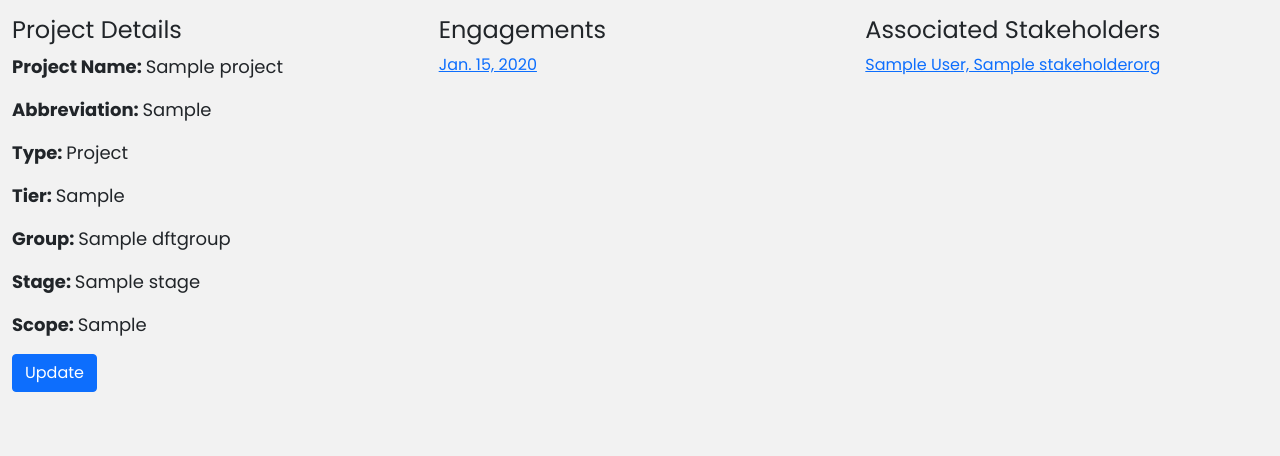
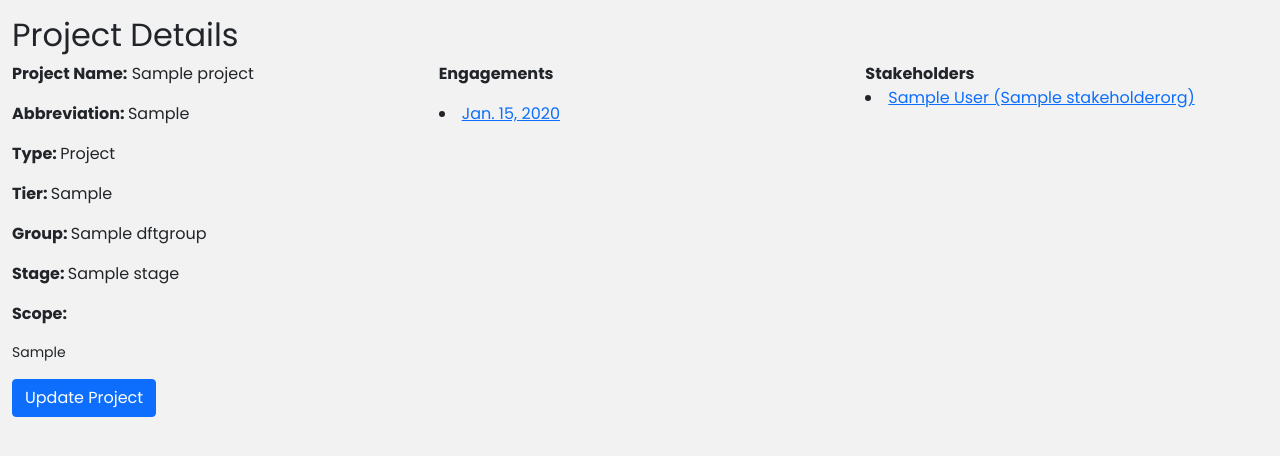
Before and after one commit to banillie/project_tracker, a Django app: a page that uses projects/templates/projects/detail.html in a window 1280 px wide. Shown: the part 64-520 px from the top of the page. Run offline with Django 3.2, Linux system fonts and the light colour scheme; a user stored in the database is signed in; tables that the repository leaves empty hold one stand-in row (values such as "Sample post"); parts of the project's set-up code (start-up, migrations or seed data) failed here and were passed over; some libraries are stand-ins or nearby versions.

Commit message:
improvements to project detail

```diff
--- a/engagements/templates/engagements/engagement_detail.html
+++ b/engagements/templates/engagements/engagement_detail.html
@@ -4,7 +4,7 @@
 
     <div class="container-fluid">
         <div class="row">
-            <h2>Record of Engagement</h2>
+            <h2>Engagement Details</h2>
         </div>
         <div class="row">
             <div class="col-lg-6 col-md-6 col-sm-6 col-xs-12">
--- a/projects/templates/projects/detail.html
+++ b/projects/templates/projects/detail.html
@@ -4,49 +4,77 @@
 
     <div class="container-fluid">
         <div class="row">
+            <h2>Project Details</h2>
+        </div>
+        <div class="row">
             <div class="col-lg-4 col-md-4 col-sm-4 col-xs-12">
-                <h4>Project Details</h4>
-                <p><font size="+1"><b>Project Name: </b>{{ object.name }}</font></p>
-                <p><font size="+1"><b>Abbreviation: </b>{{ object.abbreviation }}</font></p>
-                <p><font size="+1"><b>Type: </b>{{ object.type }}</font></p>
-                <p><font size="+1"><b>Tier: </b>{{ object.tier }}</font></p>
-                <p><font size="+1"><b>Group: </b>{{ object.dft_group }}</font></p>
-                <p><font size="+1"><b>Stage: </b>{{ object.stage_name }}</font></p>
-                <p><font size="+1"><b>Scope: </b>{{ object.scope }}</font></p>
-
                 <p>
-                    <a class="btn btn-primary" role="button" {% if object.get_update_url %} href={{ object.get_update_url }}>
-                        Update{% endif %}</a>
-            {#        <a class="btn btn-primary" role="button" href="{{ object.get_absolute_url }}delete">Delete</a>#}
-            {#        <a class="btn btn-primary" role="button" href="{% url "projects:list" %}">Return</a>#}
+                    <b>Project Name:</b> {{ object.name }}
+{#                        <li>{{ object.name }}</li>#}
                 </p>
-
+                <p>
+                    <b>Abbreviation: </b> {{ object.abbreviation }}
+{#                        <li>{{ object.abbreviation }}</li>#}
+                </p>
+                <p>
+                    <b>Type: </b> {{ object.type }}
+{#                        <li>{{ object.type }}</li>#}
+                </p>
+                <p>
+                    <b>Tier: </b> {{ object.tier }}
+{#                        <li>{{ object.tier }}</li>#}
+                </p>
+                <p>
+                    <b>Group: </b> {{ object.dft_group }}
+{#                        <li>{{ object.dft_group }}</li>#}
+                </p>
+                <p>
+                    <b>Stage: </b> {{ object.stage_name }}
+{#                        <li>{{ object.stage_name }}</li>#}
+                </p>
             </div>
             <div class="col-lg-4 col-md-4 col-sm-4 col-xs-12">
-                <h4>Engagements</h4>
+                <p>
+                    <b>Engagements</b>
                     {% if engagement_list %}
                     {% for object in engagement_list %}
                     {% if object.date %}
-                    <p><a href="{{ object.get_absolute_url }}">{{ object.date }}</a></p>
+                        <li><a href="{{ object.get_absolute_url }}">{{ object.date }}</a></li>
                     {% endif %}
                     {% endfor %}
                     {% else %}
                         <p>None so far...</p>
                     {% endif %}
+                </p>
+
             </div>
             <div class="col-lg-4 col-md-4 col-sm-4 col-xs-12">
-                <h4>Associated Stakeholders</h4>
+                <b>Stakeholders</b>
                     {% if stakeholder_list %}
                     {% for object in stakeholder_list %}
-                    <p><a href="{{ object.get_absolute_url }}">
-                    {{ object.first_name }} {{ object.last_name }}, {{ object.organisation }}</a></p>
+                    <li><a href="{{ object.get_absolute_url }}">
+                    {{ object.first_name }} {{ object.last_name }} ({{ object.organisation }})</a></li>
                     {% endfor %}
                     {% else %}
                     <p>None so far...</p>
                     {% endif %}
             </div>
+        </div>
+        <div class="row">
+            <div class="col-12">
+                <p>
+                    <b>Scope: </b>
+                    <p>
+                        <pre>{{ object.scope }}</pre>
+                </p>
+            </div>
+        </div>
+        <p>
+            <a class="btn btn-primary" role="button" {% if object.get_update_url %} href={{ object.get_update_url }}>
+                Update Project{% endif %}</a>
+        </p>
 
-        </div>
+
     </div>
 
 {% endblock %}
--- a/projects/views.py
+++ b/projects/views.py
@@ -1,3 +1,5 @@
+import operator
+
 from django.core.exceptions import ObjectDoesNotExist
 from django.shortcuts import render, get_object_or_404, redirect
 from django.http import HttpResponse, Http404
@@ -35,23 +37,19 @@ def project_delete_view(request, slug):
 @login_required
 def project_detail_view(request, slug):
     obj = get_object_or_404(Project, slug=slug)
-    # hx_url = reverse("projects:hx-detail", kwargs={"slug": slug})
-    # print(hx_url)
-    engage_qs = Engagement.objects.filter(projects__slug=slug)
+    engage_qs = Engagement.objects.filter(projects__slug=slug).order_by('-date')
     stake_qs = []
     for x in engage_qs.all().values('stakeholders').distinct():
         try:
             stake_qs.append(Stakeholder.objects.get(pk=x['stakeholders']))
         except ObjectDoesNotExist:
             pass
+    stake_qs_ordered = list(set(sorted(stake_qs, key=operator.attrgetter('last_name')))) # remove repeats
     context = {
         "object": obj,
         "engagement_list": engage_qs,
-        "stakeholder_list": stake_qs,
+        "stakeholder_list": stake_qs_ordered,
     }
-    # context = {
-    #     "hx_url": hx_url,
-    # }
     return render(request, "projects/detail.html", context)
 
 
```
Lines whose indentation alone changed are shown as unchanged.
